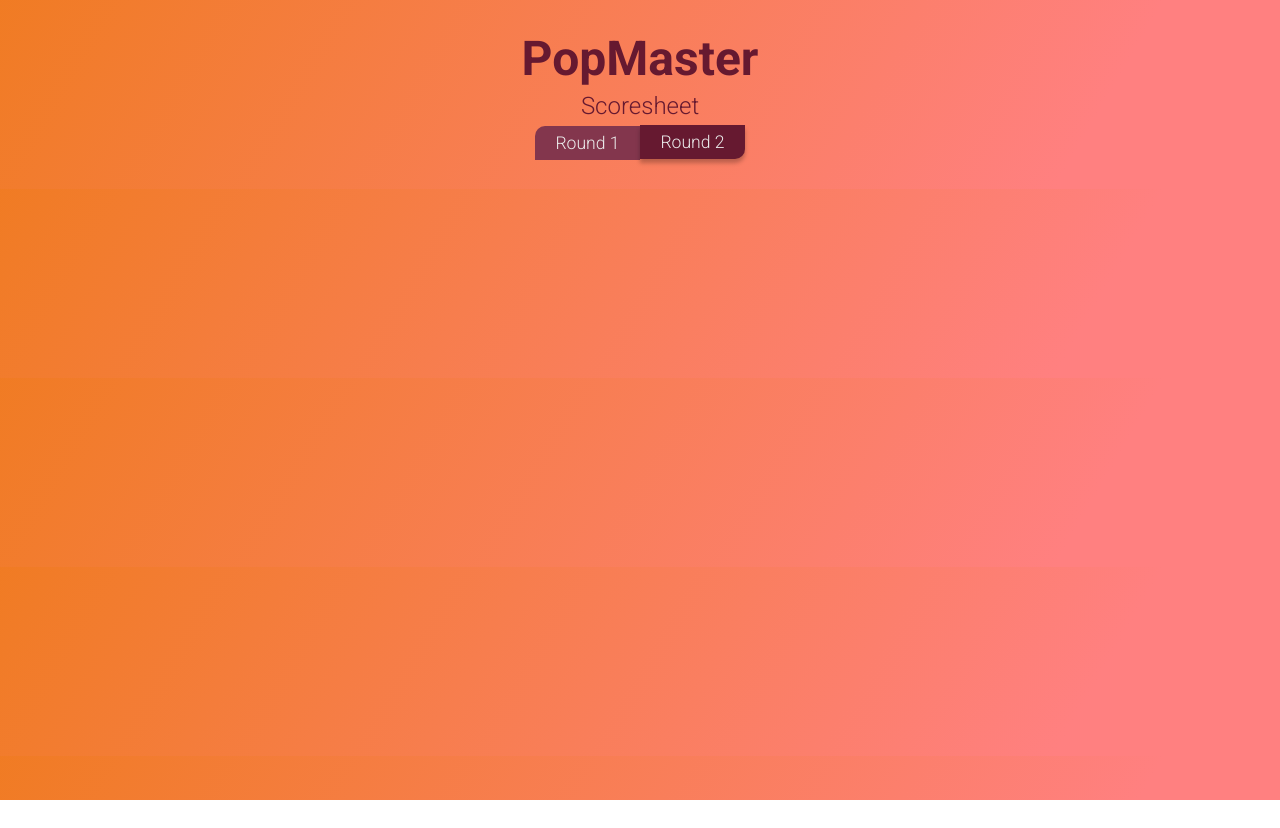
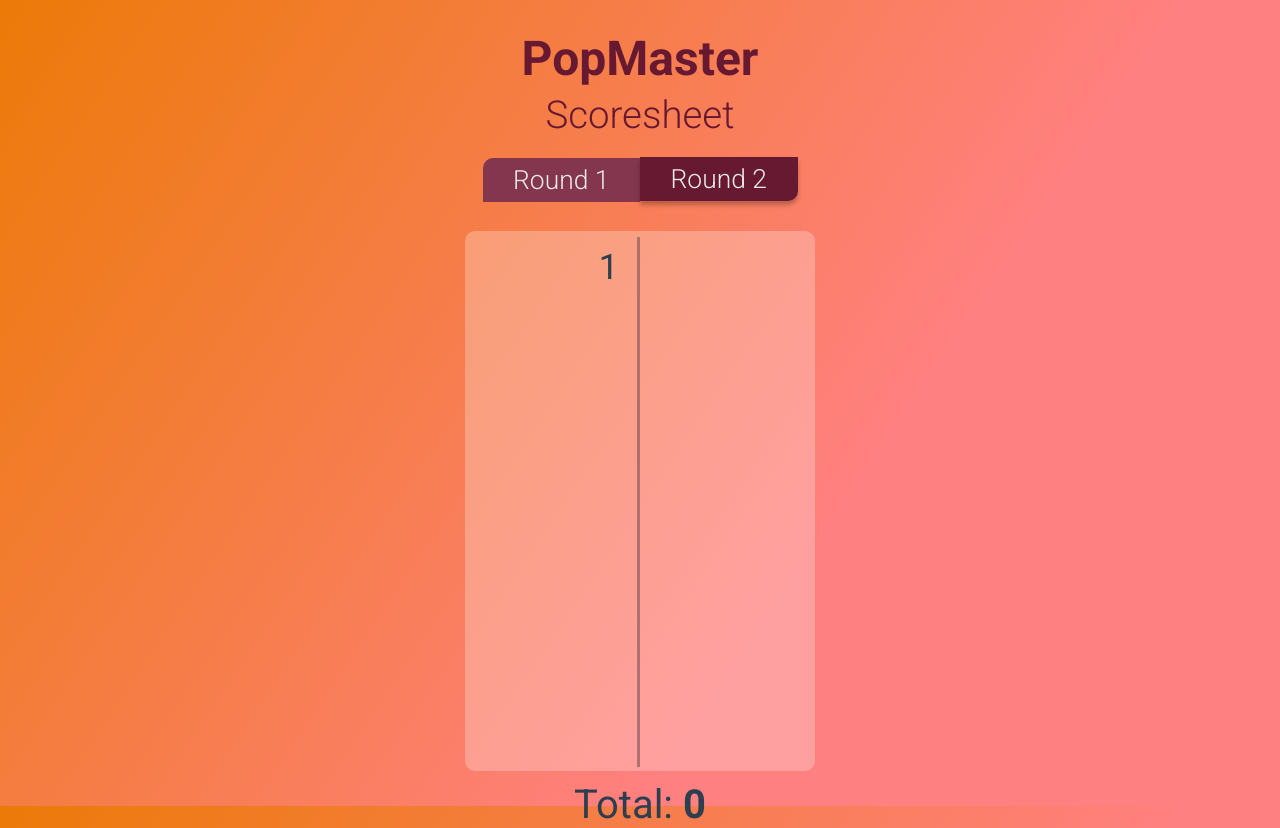
Before and after one commit to Tuff-Dev/popmaster-scoresheet, a Vue app: page / in a window 1280 px wide. Before the commit the page ends 800 px from the top, so only its background shows below. Built offline with nearby package versions, Linux system fonts and the light colour scheme.

Commit message:
dev work

```diff
--- a/src/App.vue
+++ b/src/App.vue
@@ -1,19 +1,41 @@
 <template>
   <div id="app">
     <Header />
-    <RoundButtons />
+    <RoundButtons @changeRound="changeRound($event)" />
+    <Round class="round-1" v-show="round === 1" />
+    <Round class="round-2"  v-show="round === 2" />
   </div>
 </template>
 
 <script>
-import Header from './components/Header.vue'
+import Header from './components/Header'
 import RoundButtons from './components/RoundButtons';
+import Round from './components/Round'
 
 export default {
   name: 'App',
   components: {
     Header,
-    RoundButtons
+    RoundButtons,
+    Round
+  },
+  data: function() {
+    return {
+      round: 1
+    }
+  },
+  methods: {
+    changeRound: function(val) {
+      console.log("Round Changed");
+      if(val === 'round-1') {
+        console.log("Loading Round 1");
+        this.round = 1
+      } else {
+        console.log("Loading Round 2");
+        this.round = 2;
+      }
+    }
+
   }
 }
 </script>
@@ -23,7 +45,15 @@
 @import url('https://fonts.googleapis.com/css2?family=Roboto:wght@300;400;700&display=swap');
 
 body {
-  background: linear-gradient(120.15deg, #EC7A08 -24.83%, #FF8080 83.82%);
+  background: -moz-linear-gradient(326deg, rgba(236,122,8,1) 0%, rgba(236,122,8,1) 0%, rgba(255,128,128,1) 65%, rgba(255,128,128,1) 100%); /* ff3.6+ */
+  background: -webkit-gradient(linear, left top, right bottom, color-stop(0%, rgba(236,122,8,1)), color-stop(0%, rgba(236,122,8,1)), color-stop(65%, rgba(255,128,128,1)), color-stop(100%, rgba(255,128,128,1))); /* safari4+,chrome */
+  background: -webkit-linear-gradient(326deg, rgba(236,122,8,1) 0%, rgba(236,122,8,1) 0%, rgba(255,128,128,1) 65%, rgba(255,128,128,1) 100%); /* safari5.1+,chrome10+ */
+  background: -o-linear-gradient(326deg, rgba(236,122,8,1) 0%, rgba(236,122,8,1) 0%, rgba(255,128,128,1) 65%, rgba(255,128,128,1) 100%); /* opera 11.10+ */
+  background: -ms-linear-gradient(326deg, rgba(236,122,8,1) 0%, rgba(236,122,8,1) 0%, rgba(255,128,128,1) 65%, rgba(255,128,128,1) 100%); /* ie10+ */
+  background: linear-gradient(124deg, rgba(236,122,8,1) 0%, rgba(236,122,8,1) 0%, rgba(255,128,128,1) 65%, rgba(255,128,128,1) 100%); /* w3c */
+  filter: progid:DXImageTransform.Microsoft.gradient( startColorstr='#ec7a08', endColorstr='#ff8080',GradientType=1 ); /* ie6-9 */
+
+  height: 96vh;
 }
 
 * {
@@ -38,7 +68,7 @@
   margin: 15px 20px 0;
 
   @media (min-width: $breakpoint-tablet) {
-    width: 300px;
+    width: 350px;
     margin: 30px auto;
   }
 
--- a/src/assets/scss/variables.scss
+++ b/src/assets/scss/variables.scss
@@ -1 +1 @@
-$breakpoint-tablet: 768px;
+$breakpoint-tablet: 500px;
--- a/src/components/Header.vue
+++ b/src/components/Header.vue
@@ -25,5 +25,8 @@
 
   h2 {
     font-size: 1.5em;
+    @media (min-width: $breakpoint-tablet) {
+      font-size: 2.4em;
+    }
   }
 </style>
--- a/src/components/Question.vue
+++ b/src/components/Question.vue
@@ -0,0 +1,85 @@
+<template>
+  <div class="question" @click="toggleScore">
+      <span class="question__number"><span v-if="bonusQuestion">*</span>{{ questionNumber }}</span>
+      <span class="question__score">{{ answered ? score : '' }}</span>
+  </div>
+</template>
+
+<script>
+export default {
+    props: {
+        questionNumber: {
+            type: Number
+        }
+    },
+    data: function() {
+        return {
+            answered: false,
+            answeredCorrect: false,
+            bonusQuestion: false,
+            score: 0
+        }
+
+    },
+    created: function() {
+        if(this.questionNumber === 3 || this.questionNumber === 6 || this.questionNumber === 9) {
+            this.bonusQuestion = true;
+        }
+    },
+    watch: {
+        answered: function() {
+            this.toggleCorrect();
+        },
+        answeredCorrect: function() {
+            this.toggleCorrect();
+        }
+    },
+    methods: {
+        toggleScore: function() {
+            this.answered = true;
+            // Toggle corrent
+            this.answeredCorrect = !this.answeredCorrect;
+        },
+        toggleCorrect: function() {
+
+            if(this.answeredCorrect) {
+                if(this.bonusQuestion) {
+                    this.score = 6;
+                } else {
+                    this.score = 3;
+                }
+            } else {
+                this.score = 0;
+            }
+            this.$emit('scoreChanged', this.score);
+
+        }
+    }
+}
+</script>
+
+<style lang="scss" scoped>
+
+    .question {
+        font-size: 1.6em;
+        padding: 5px 0;
+
+        @media (min-width: $breakpoint-tablet) {
+            font-size: 2.2em;
+        }
+
+    }
+
+    .question__number {
+        width: 35%;
+        text-align: right;
+        margin-right: 20px;
+        display: inline-block;
+    }
+    .question__score {
+        width: 35%;
+        text-align: left;
+        margin-left: 20px;
+        display: inline-block;
+    }
+</style>
--- a/src/components/Round.vue
+++ b/src/components/Round.vue
@@ -0,0 +1,85 @@
+<template>
+  <div class="scorecard">
+      <div class="scorecard__panel">
+            <div class="scorecard_line-splitter"></div>
+            <Question v-for="n in currentQuestionNumber" :questionNumber="n" v-bind:key="n"  @scoreChanged="scoreChanged(n-1, $event)" />
+      </div>
+      <div class="scorecard__total">Total: <strong>{{ totalScore }}</strong></div>
+  </div>
+
+</template>
+
+<script>
+import Question from './Question';
+
+export default {
+    components: {
+        Question
+    },
+    data: function() {
+        return {
+            currentQuestionNumber: 1,
+            scores: [0],
+            totalScore: 0
+        }
+    },
+    methods: {
+        scoreChanged: function(n, val) {
+            this.scores[n] = val;
+            const reducer = (accumulator, currentValue) => accumulator + currentValue;
+            this.totalScore = this.scores.reduce(reducer);
+            if(this.currentQuestionNumber < 10) {
+                this.currentQuestionNumber = this.scores.length + 1;
+            }
+
+        }
+    }
+}
+</script>
+
+<style lang="scss" scoped>
+
+.scorecard {
+
+
+    .scorecard__panel {
+        background: rgba(255, 255, 255, 0.25);
+        border-radius: 10px;
+        width: 70%;
+        height: 405px;
+        margin: 5px auto 0;
+        padding-top: 10px;
+
+        @media (min-width: $breakpoint-tablet) {
+            width: 100%;
+            height: 530px;
+        }
+    }
+
+
+    .scorecard_line-splitter {
+        border-right: solid rgba(91, 73, 73, 0.5);
+        height: 100%;
+        float: right;
+        position: relative;
+        top: -4px;
+        right: 50%;
+    }
+
+
+    .scorecard__total {
+        font-size: 1.5em;
+        width: 50%;
+        margin: 10px auto 0;
+
+        @media (min-width: $breakpoint-tablet) {
+            font-size: 2.5em;
+        }
+
+
+
+    }
+
+}
+
+</style>
--- a/src/components/RoundButtons.vue
+++ b/src/components/RoundButtons.vue
@@ -26,6 +26,9 @@
                 document.querySelector('.btn.round-1').classList.remove('active');
                 document.querySelector('.btn.round-2').classList.add('active');
             }
+
+            console.log("Emitting Round Change");
+            this.$emit('changeRound', this.activeButton);
         }
     }
 }
@@ -33,8 +36,15 @@
 
 <style lang="scss">
 .round-buttons {
-    width: 70%;
+    width: 90%;
     margin: 0 auto;
+    padding-bottom: 10px;
+
+    @media (min-width: $breakpoint-tablet) {
+        font-size: 1.5em;
+        margin: 20px auto;
+    }
+
 
     .round-buttons__button {
         display: inline;
@@ -69,6 +79,7 @@
             &:hover:not(.active) {
                 top: 1px;
                 background-color: #92465d;
+                box-shadow: inset 0px 2px 4px rgba(0, 0, 0, 0.25);
             }
 
         }
--- a/vue.config.js
+++ b/vue.config.js
@@ -1,4 +1,7 @@
 module.exports = {
+  configureWebpack: {
+    devtool: 'source-map'
+  },
     css: {
       loaderOptions: {
         sass: {
```
